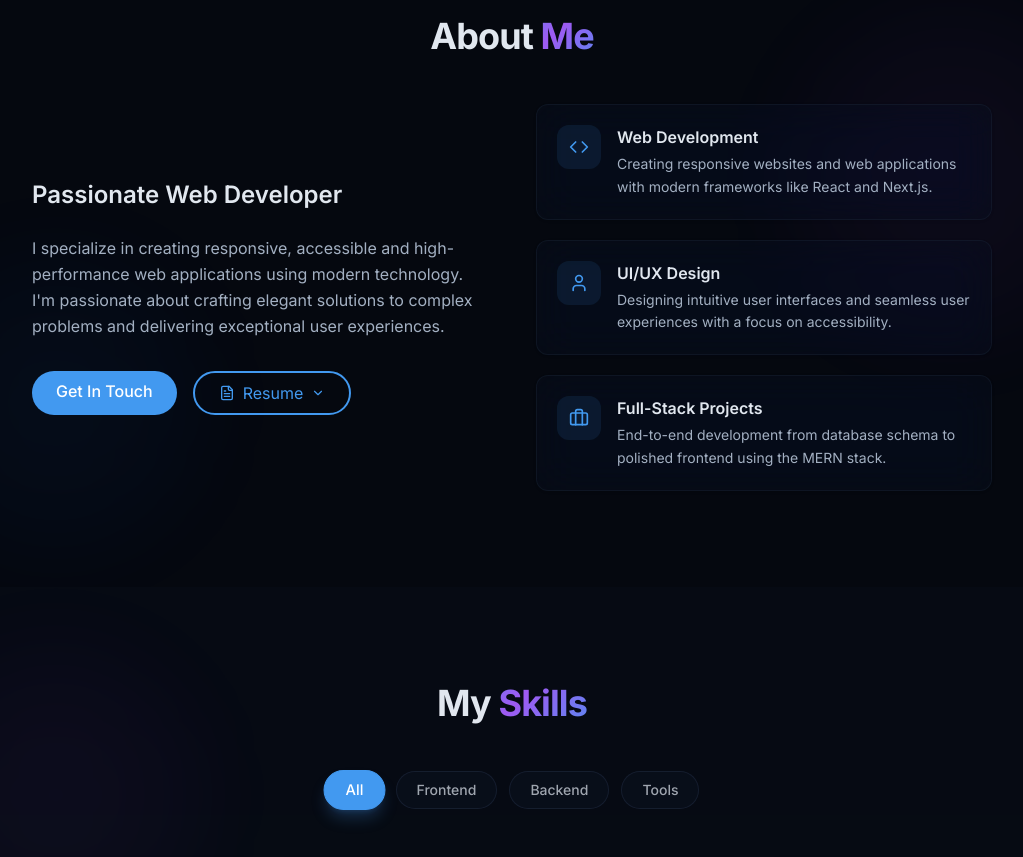
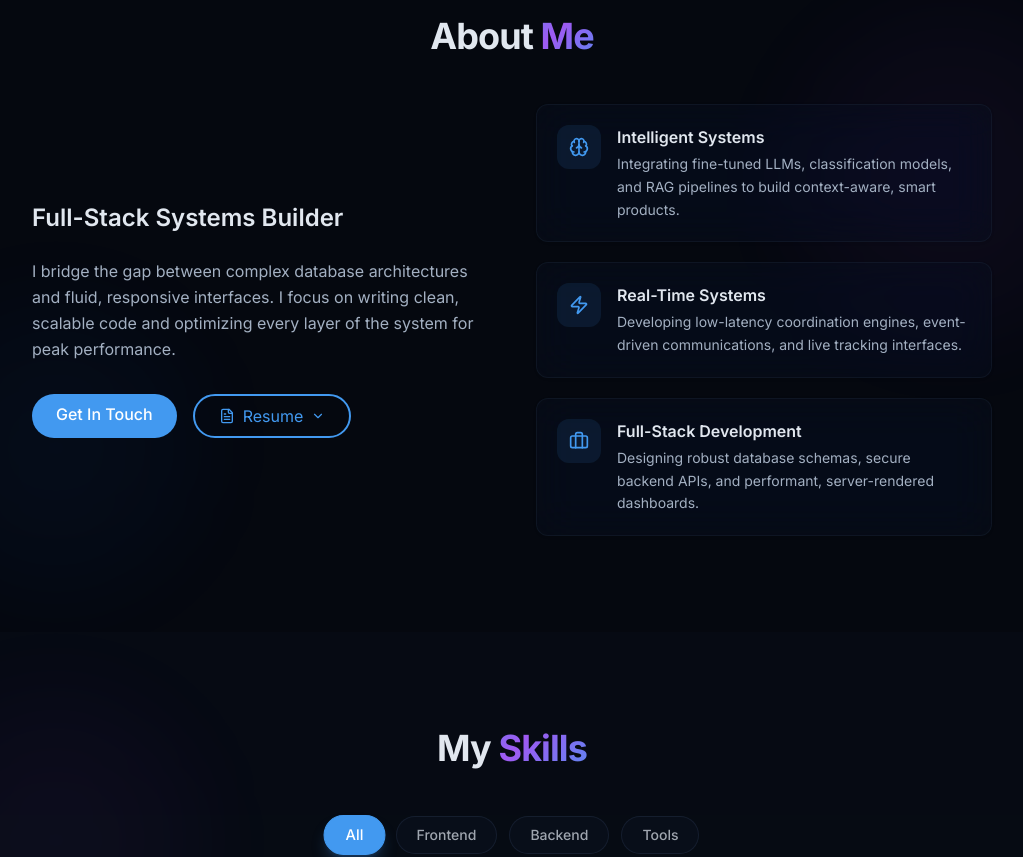
Before and after one commit to aviraltrip/portfolio, a React (Vite) app: page / in a window 1280 px wide. Shown: the part 880-1737 px from the top of the page, without its empty margins (128-1151 px from the left). Built offline with nearby package versions, Linux system fonts and the light colour scheme; the HTML template or start-up script is replaced by a standard one.

Commit message:
about section updated

```diff
--- a/src/components/AboutSection.jsx
+++ b/src/components/AboutSection.jsx
@@ -1,4 +1,4 @@
-import { Briefcase, Code, User } from "lucide-react";
+import { Briefcase, Brain, Zap } from "lucide-react";
 import { ResumeButton } from "./ResumeButton";
 
 export const AboutSection = () => {
@@ -17,13 +17,12 @@ export const AboutSection = () => {
         <div className="grid grid-cols-1 md:grid-cols-2 gap-12 items-center">
           <div className="space-y-6">
             <h3 className="text-2xl font-semibold">
-              Passionate Web Developer
+              Full-Stack Systems Builder
             </h3>
             <p className="text-muted-foreground leading-relaxed">
-              I specialize in creating responsive, accessible and high-performance
-              web applications using modern technology. I'm passionate about
-              crafting elegant solutions to complex problems and delivering
-              exceptional user experiences.
+              I bridge the gap between complex database architectures and fluid,
+              responsive interfaces. I focus on writing clean, scalable code
+              and optimizing every layer of the system for peak performance.
             </p>
 
             <div className="flex flex-col sm:flex-row gap-4 pt-2">
@@ -38,19 +37,19 @@ export const AboutSection = () => {
           <div className="grid grid-cols-1 gap-5">
             {[
               {
-                icon: Code,
-                title: "Web Development",
-                desc: "Creating responsive websites and web applications with modern frameworks like React and Next.js.",
+                icon: Brain,
+                title: "Intelligent Systems",
+                desc: "Integrating fine-tuned LLMs, classification models, and RAG pipelines to build context-aware, smart products.",
               },
               {
-                icon: User,
-                title: "UI/UX Design",
-                desc: "Designing intuitive user interfaces and seamless user experiences with a focus on accessibility.",
+                icon: Zap,
+                title: "Real-Time Systems",
+                desc: "Developing low-latency coordination engines, event-driven communications, and live tracking interfaces.",
               },
               {
                 icon: Briefcase,
-                title: "Full-Stack Projects",
-                desc: "End-to-end development from database schema to polished frontend using the MERN stack.",
+                title: "Full-Stack Development",
+                desc: "Designing robust database schemas, secure backend APIs, and performant, server-rendered dashboards.",
               },
             ].map(({ icon: Icon, title, desc }) => (
               <div
```
